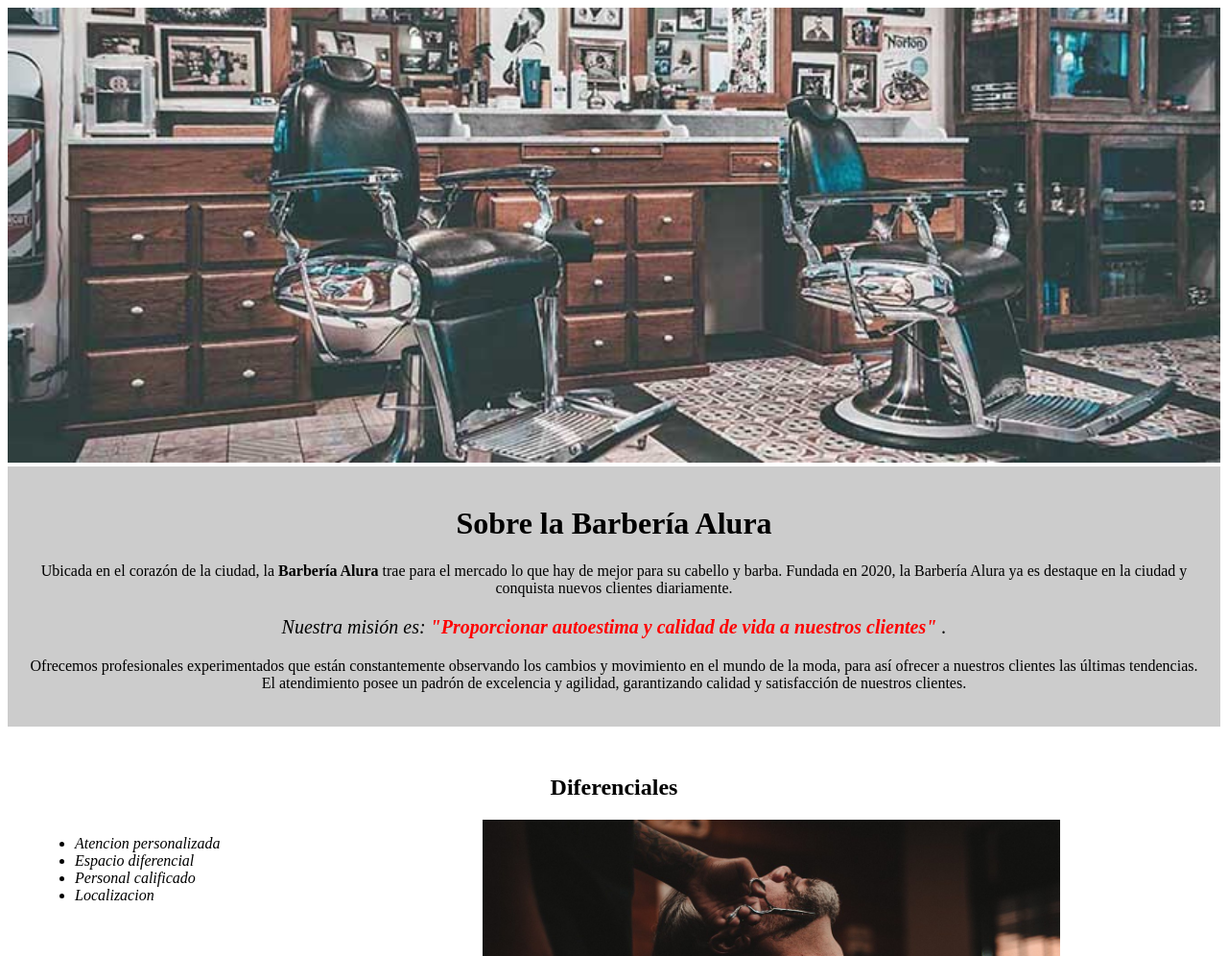
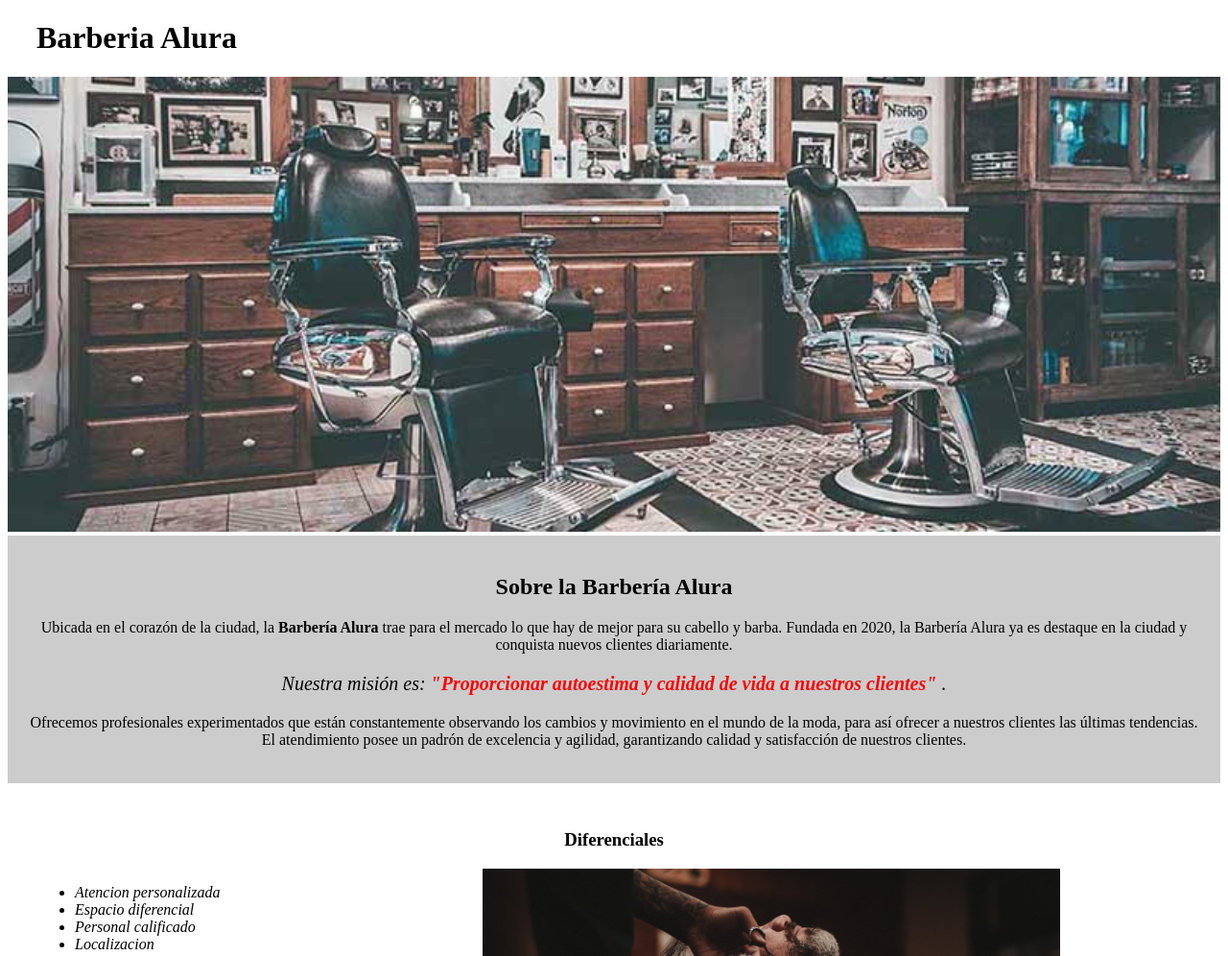
Before and after one commit to Ozkin123/practiaHtmlAlura1, a plain HTML site: page index.html in a window 1280 px wide. Shown: the top 996 px of the page at 96% size. Drawn offline with Linux system fonts and the light colour scheme.

Commit message:
Finalizando la pagina

```diff
--- a/index.html
+++ b/index.html
@@ -10,10 +10,15 @@
     </head>
  <body>
 
+    <header>
+      <h1 class="titulo-principal" >Barberia Alura</h1>
+
+    </header>
+
     <img id="banner" src="banner/banner.jpg">
 
     <div class="principal">
-      <h1>Sobre la Barbería Alura</h1>
+      <h2 class="titulo-centralizado">Sobre la Barbería Alura</h2>
       <p>Ubicada en el corazón de la ciudad, la <strong>Barbería Alura</strong> trae para el mercado lo que hay de mejor para su cabello y barba. Fundada en 2020, la Barbería Alura ya es destaque en la ciudad y conquista nuevos clientes diariamente.</p>
 
       <p id="misión"><em>Nuestra misión es: <strong>"Proporcionar autoestima y calidad de vida a nuestros clientes"</strong> .</em></p>
@@ -24,7 +29,7 @@
     </div>
 
     <div class="diferenciales">
-      <h2>Diferenciales</h2>
+      <h3 class="titulo-centralizado">Diferenciales</h3>
       <ul>
         <li class="items">Atencion personalizada</li>
         <li class="items">Espacio diferencial</li>
--- a/style.css
+++ b/style.css
@@ -1,6 +1,7 @@
-body{
+.titulo-principal{
+    padding-left: 30px;
+}
 
-}
 #banner{
     width: 100%;
 }
@@ -9,7 +10,8 @@ body{
     background: #cccccc;
     padding: 20px;
 }
-h1{
+
+.titulo-centralizado{
     text-align: center;
 }
 
@@ -30,11 +32,6 @@ em strong{
     padding: 30px;
 }
 
-h2{
-    text-align: center;
-}
-
-
 .items{
     font-style: italic;
 }
```
